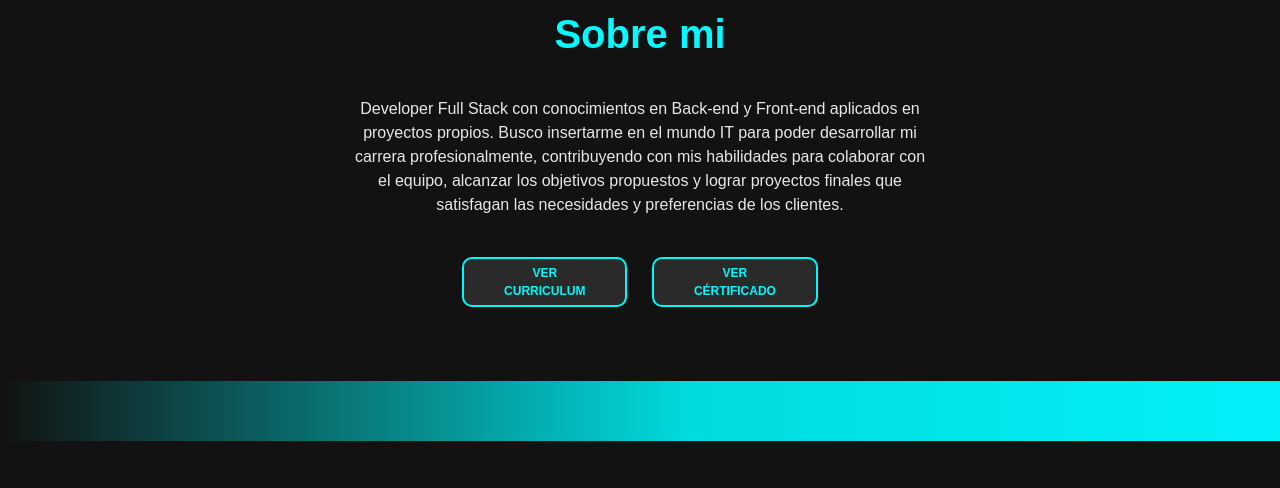
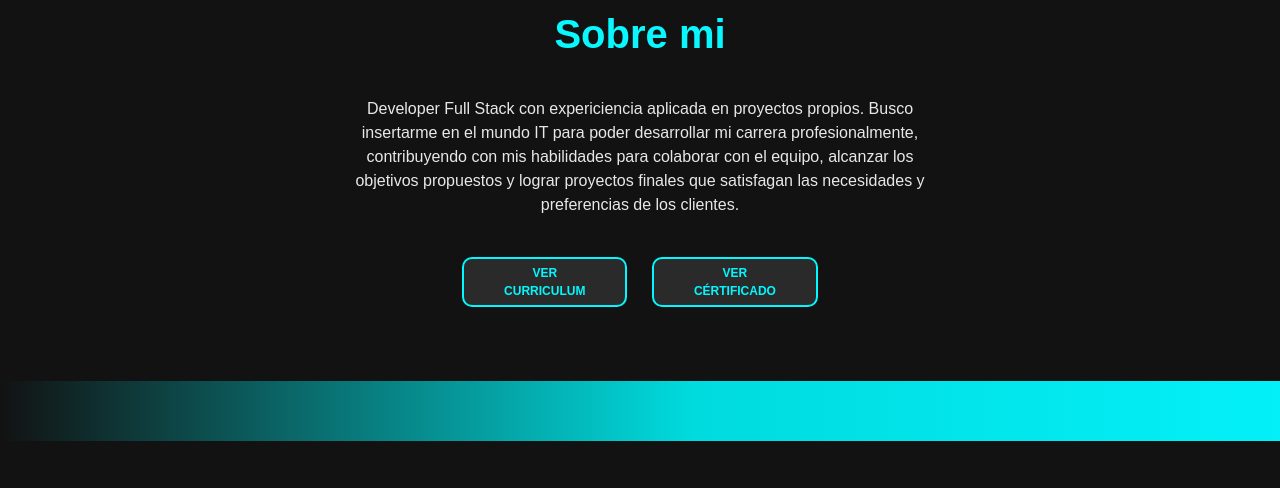
Before and after one commit to JonathanBolatti/Portfolio-Web, a plain HTML site: page index.html in a window 1280 px wide. Shown: the part 1067-1555 px from the top of the page. Drawn offline with Linux system fonts and the light colour scheme; a web font is replaced by a local one.

Commit message:
modificando texto presentacion

```diff
--- a/index.html
+++ b/index.html
@@ -64,12 +64,10 @@
         <section id="sobre-mi" class="presentation container">
             <img src="assets/imagen-logo.jpg" alt="" class="presentation__picture">
             <h2 class="subtitle presentation--h2">Sobre mi</h2>
-            <p class="presentation__copy">Developer Full Stack con conocimientos en Back-end y Front-end
-                aplicados en proyectos propios. Busco insertarme en el mundo IT
-                para poder desarrollar mi carrera profesionalmente,
-                contribuyendo con mis habilidades para colaborar con el equipo, alcanzar
-                los objetivos propuestos y lograr proyectos finales que satisfagan las necesidades y
-                preferencias de los clientes. </p>
+            <p class="presentation__copy">Developer Full Stack con expericiencia aplicada en proyectos propios. Busco
+                insertarme en el mundo IT para poder desarrollar mi carrera profesionalmente, contribuyendo con mis
+                habilidades para colaborar con el equipo, alcanzar los objetivos propuestos y lograr proyectos finales
+                que satisfagan las necesidades y preferencias de los clientes. </p>
             <a href="assets/documents/CV-Jonathan-Bolatti.pdf" target="_blank" class="btn btn--cyan">ver <br>
                 Curriculum</a>
             <a href="assets/documents/Certificado-egg.png" target="_blank" class="btn btn--cyan">ver <br>
@@ -371,15 +369,18 @@
                     </span>
 
                     <span class="footer__container-icons">
-                        <a class="fab fa-github footer__icon" href="https://github.com/JonathanBolatti" target="_blank"></a>
+                        <a class="fab fa-github footer__icon" href="https://github.com/JonathanBolatti"
+                            target="_blank"></a>
                     </span>
 
                     <span class="footer__container-icons">
-                        <a class="fab fa-instagram footer__icon" href="https://www.instagram.com/jonathan.bolatti/?hl=es" target="_blank"></a>
+                        <a class="fab fa-instagram footer__icon"
+                            href="https://www.instagram.com/jonathan.bolatti/?hl=es" target="_blank"></a>
                     </span>
 
                     <span class="footer__container-icons">
-                        <a class="fab fa-facebook-square footer__icon" href="https://www.facebook.com/jonathan.bolatti/" target="_blank"></a>
+                        <a class="fab fa-facebook-square footer__icon" href="https://www.facebook.com/jonathan.bolatti/"
+                            target="_blank"></a>
                     </span>
                 </div>
             </section>
```
Also changed, not shown: assets/logo-jona.png (deleted).
